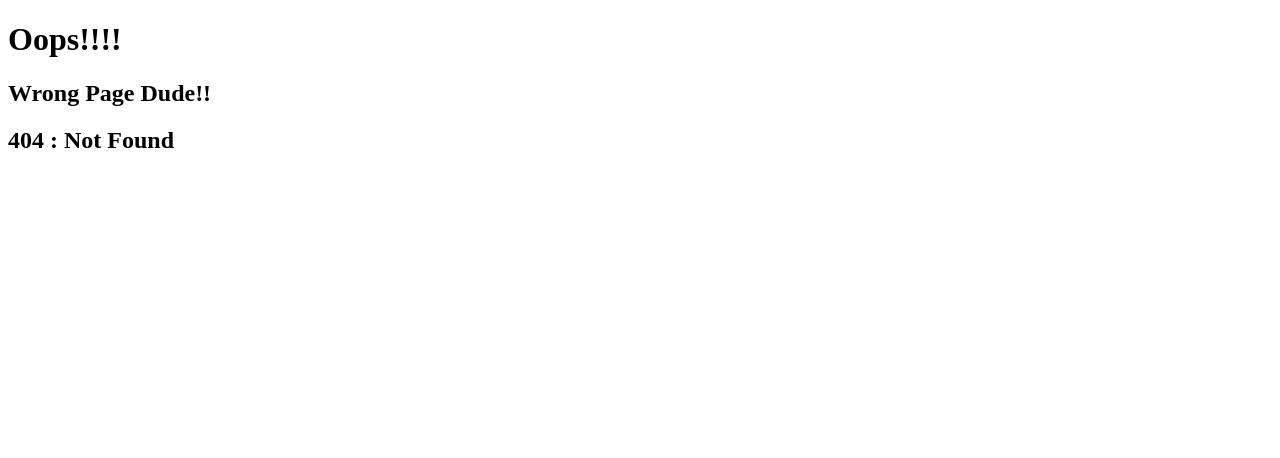
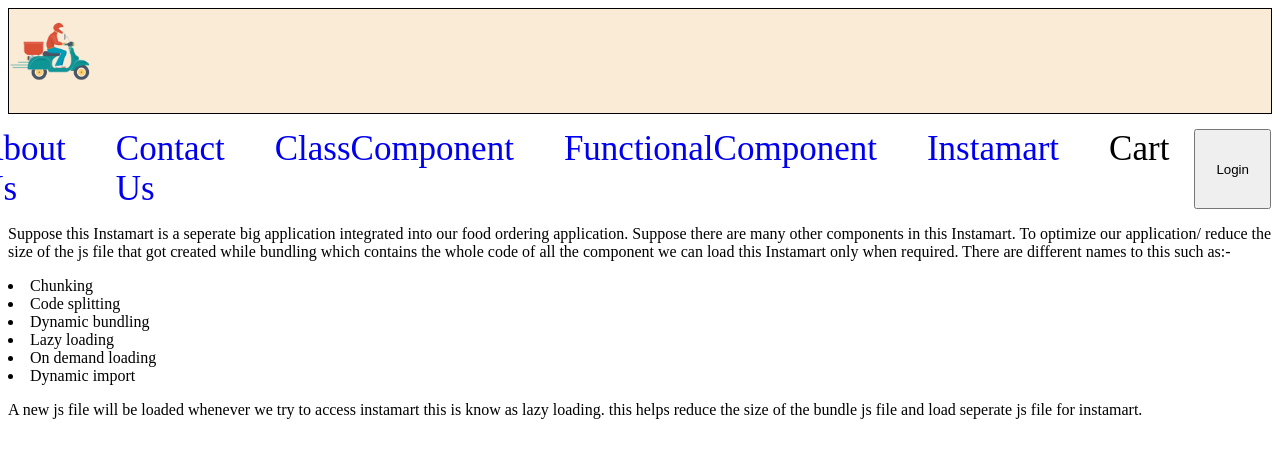
Before and after one commit to SarveshSrivastava/food-ordering-application, a React (Vite) app: page /instamart in a window 1280 px wide. Before the commit this address had no page. Shown: the top 458 px of the page. Built offline with nearby package versions, Linux system fonts and the light colour scheme.

Commit message:
Optimization, Lazy loading (lazy and Suspense from "react")

```diff
--- a/App.js
+++ b/App.js
@@ -1,4 +1,4 @@
-import React from "react";
+import React, { lazy, Suspense } from "react";
 import ReactDOM from "react-dom/client";
 import Header from "./Components/Header";
 import Restaurants from "./Components/Restaurants";
@@ -10,6 +10,9 @@ import ErrorPage from "./Components/ErrorPage";
 import UserClass from "./Components/UserClass";
 import LifeCycle from "./Components/LifeCycle";
 import FunctionalComponentDiveDeep from "./Components/FunctionalComponentDiveDeep";
+// import Instamart from "./Components/Instamart";
+
+const Instamart = lazy(() => import("./Components/Instamart"));
 
 const App = () => (
   <>
@@ -43,6 +46,15 @@ const router = createBrowserRouter([
         path: "/user",
         element: <UserClass name="Sarvesh" location="Delhi" />,
       },
+
+      {
+        path: "/instamart",
+        element: (
+          <Suspense fallback={<h1>Loading.....</h1>}>   {/*We can also pass Shimmer in fallback */}
+            <Instamart />
+          </Suspense>
+        ),
+      },
       {
         path: "/class-component/lifecycle",
         element: <LifeCycle />,
--- a/Components/Header.js
+++ b/Components/Header.js
@@ -43,6 +43,11 @@ const Header = () => {
               FunctionalComponent
             </Link>
           </li>
+          <li className="navItems">
+            <Link to="/instamart" className="navLinks">
+              Instamart
+            </Link>
+          </li>
           <li className="navItems">Cart</li>
           <button className="btn" onClick={handleClick}>
             {btn}
--- /dev/null
+++ b/Components/Instamart.js
@@ -0,0 +1,27 @@
+const Instamart = () => {
+  return (
+    <>
+      <p>
+        Suppose this Instamart is a seperate big application integrated into our
+        food ordering application. Suppose there are many other components in
+        this Instamart. To optimize our application/ reduce the size of the js
+        file that got created while bundling which contains the whole code of
+        all the component we can load this Instamart only when required. There
+        are different names to this such as:-
+      </p>
+      <li>Chunking</li>
+      <li>Code splitting</li>
+      <li>Dynamic bundling</li>
+      <li>Lazy loading</li>
+      <li>On demand loading</li>
+      <li>Dynamic import</li>
+      <p>
+        A new js file will be loaded whenever we try to access instamart this is
+        know as lazy loading. this helps reduce the size of the bundle js file
+        and load seperate js file for instamart.
+      </p>
+    </>
+  );
+};
+
+export default Instamart;
```
Also changed, not shown: 1 other file (tests, documents, lock files or other folders).
